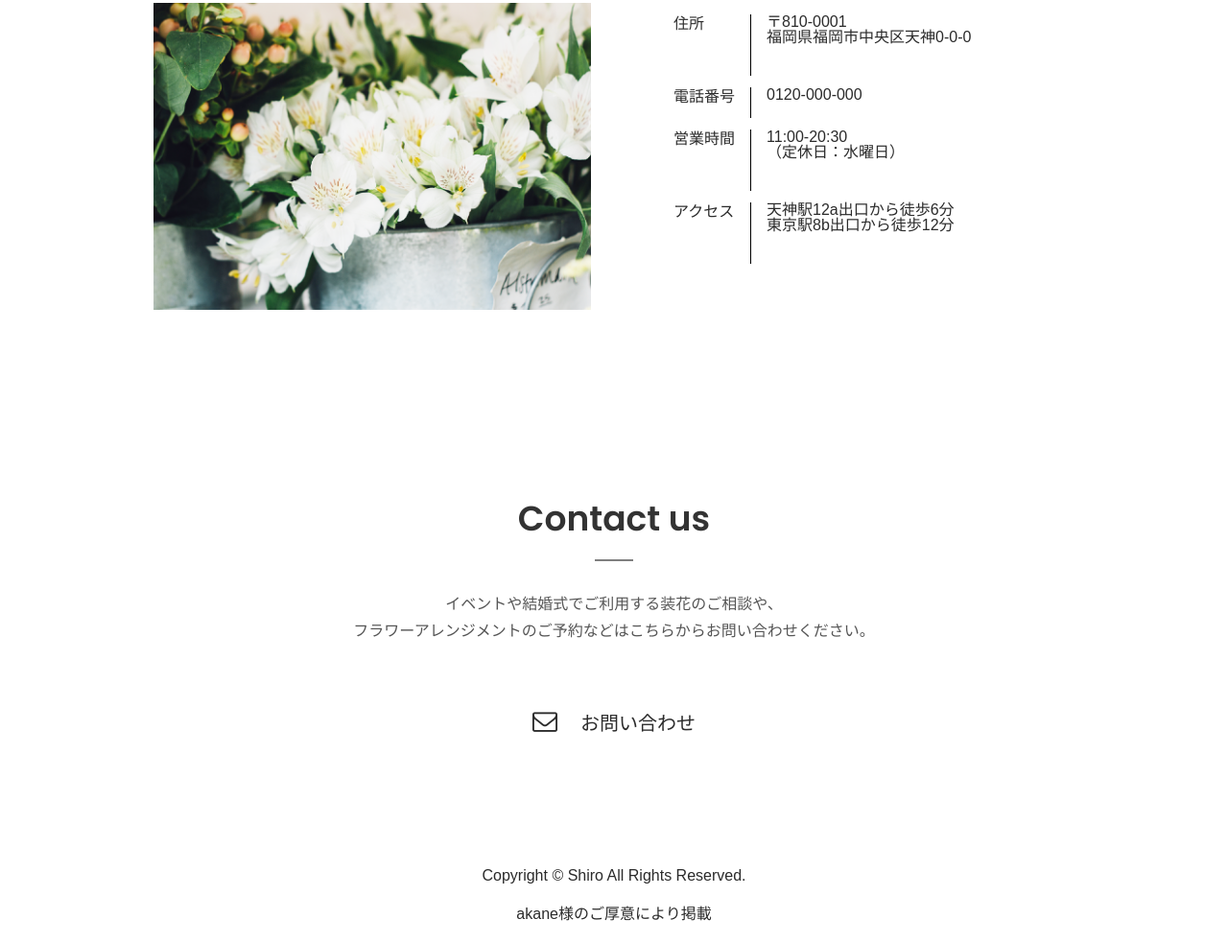
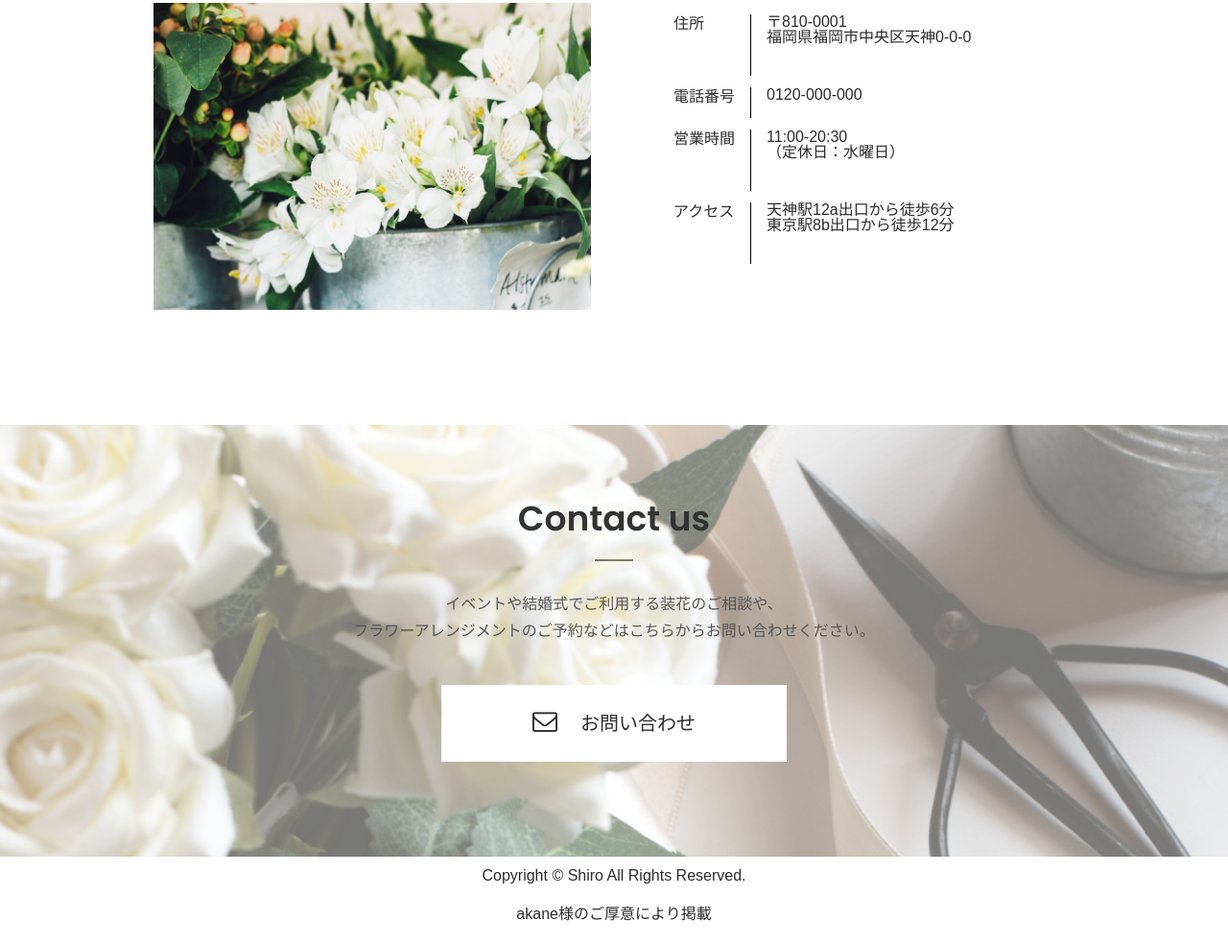
Before and after one commit to susumu3/samplepages.github.io, a plain HTML site: page index.html in a window 1280 px wide. Shown: the part 4294-5277 px from the top of the page at 96% size. Drawn offline with Linux system fonts and the light colour scheme.

Commit message:
Update style.css

```diff
--- a/style.css
+++ b/style.css
@@ -532,7 +532,7 @@ img {
 
 #contact {
   height: 450px;
-  background-image: url(../img/contact_us.png);
+  background-image: url(contact_us.png);
   background-repeat: no-repeat;
   width: 100%;
   background-size: cover;
```
